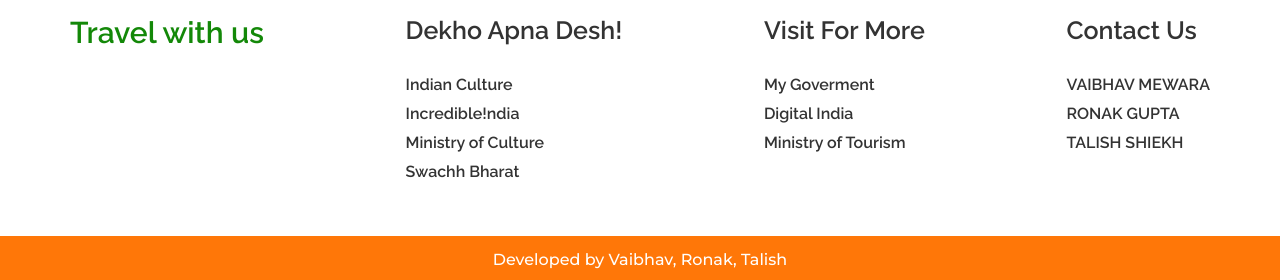
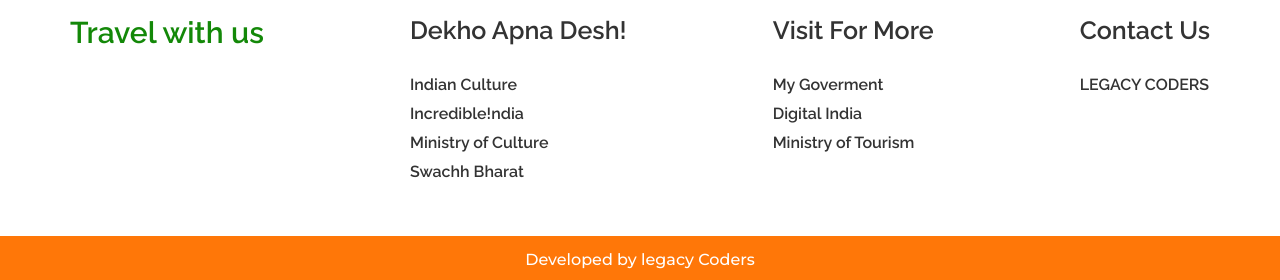
Before and after one commit to RamSakethMamidala/HeritageAndCulture, a plain HTML site: page index.html in a window 1280 px wide. Shown: the part 5406-5686 px from the top of the page. Drawn offline with Linux system fonts and the light colour scheme.

Commit message:
Update index.html

```diff
--- a/index.html
+++ b/index.html
@@ -356,14 +356,12 @@
                 <div class="footer-4 fot-info">
                     <h3>Contact Us</h3>
                     <ul>
-                        <li><a href="https://github.com/">VAIBHAV MEWARA</a></li>
-                        <li><a href="https://github.com/">RONAK GUPTA</a></li>
-                        <li><a href="https://github.com/">TALISH SHIEKH</a></li>
+                        <li><a href="https://github.com/">LEGACY CODERS</a></li>
                     </ul>
                 </div>
             </div>
         </div>
-        <p class="copyright">Developed by Vaibhav, Ronak, Talish</p>
+        <p class="copyright">Developed by legacy Coders</p>
     </footer>
 
 
```
